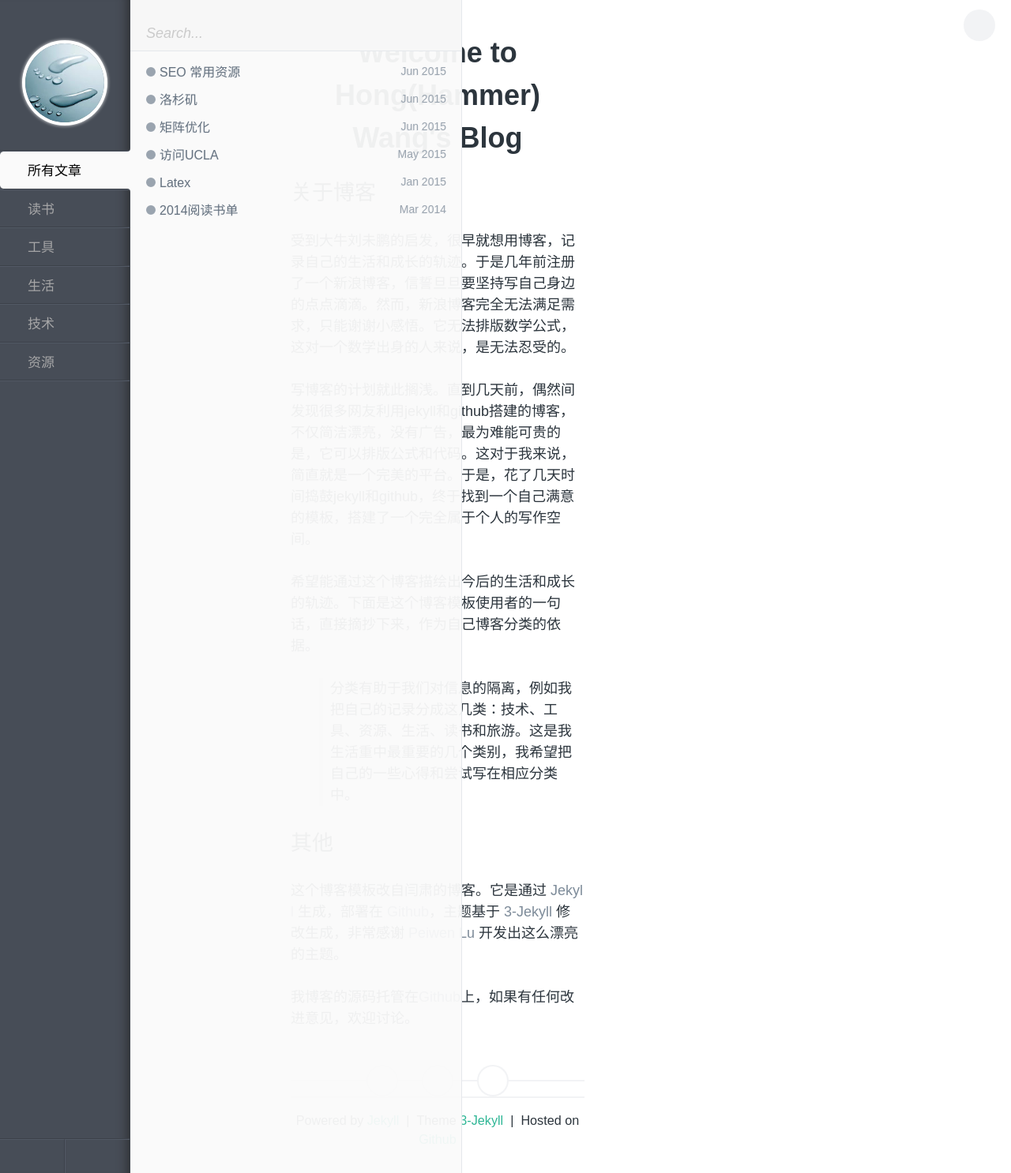
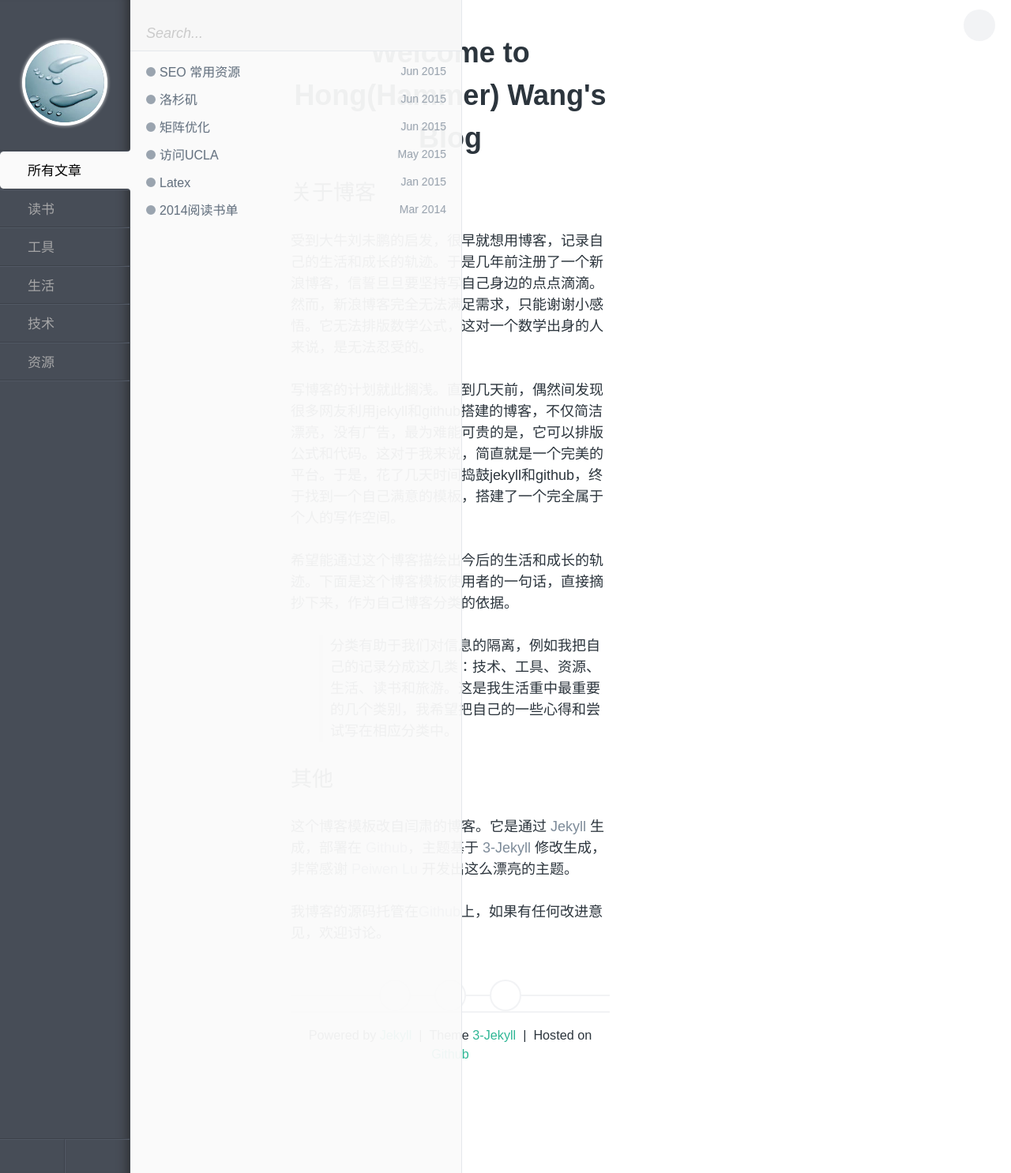
Before and after one commit to polyHong/polyHong.github.io, a Jekyll site: the page built from index.md, in a window 1280 px wide. Shown: the whole page at 79% size. Built offline with Jekyll 4.4.1, drawn with Linux system fonts in a browser that asks for light colours; some web fonts are replaced; Markdown is read by kramdown in place of the engine named in the settings.

Commit message:
marigin revised

```diff
--- a/assets/css/style.css
+++ b/assets/css/style.css
@@ -371,7 +371,7 @@ a {
 
 #pjax {
   padding: 0 10% 30px;
-  padding-right: 300px}
+  padding-right: 268px}
   #pjax.fadeIn {
     -webkit-animation: fadeIn .3s;
     -moz-animation: fadeIn .3s;
```
